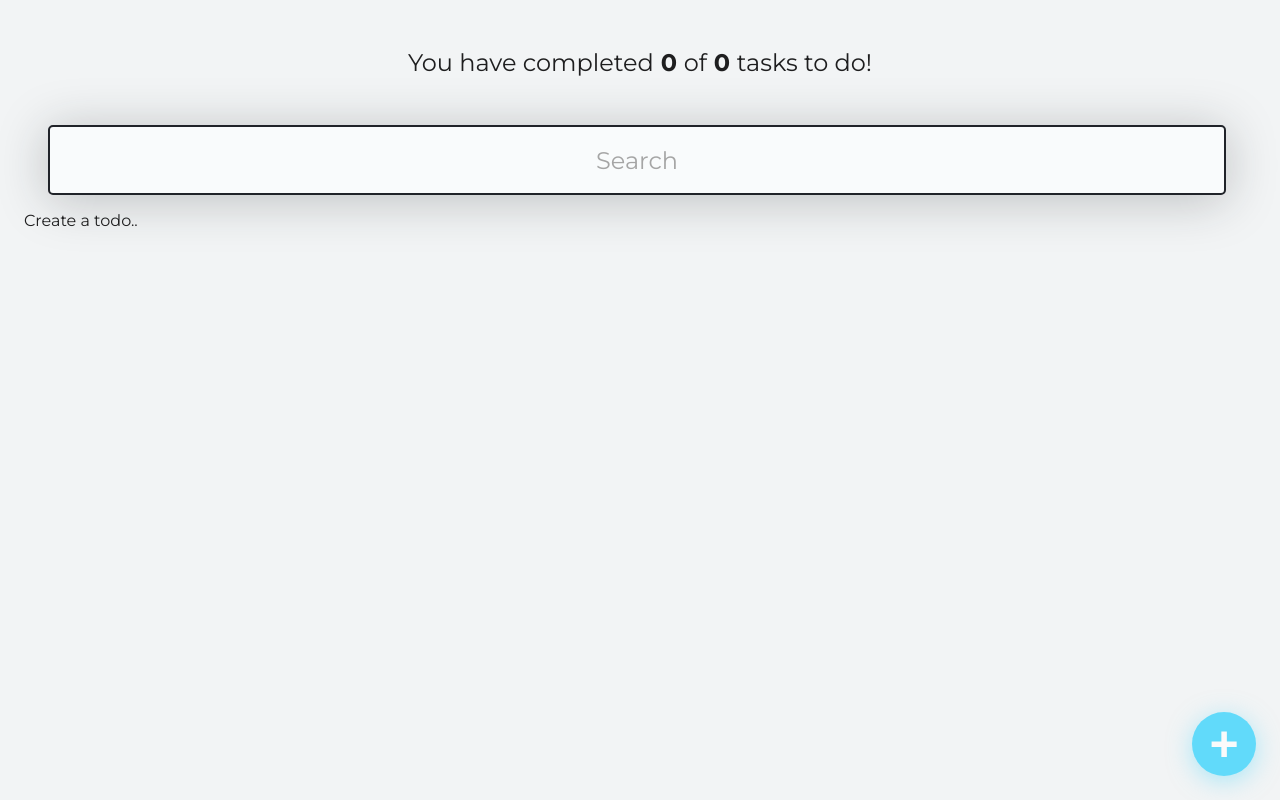
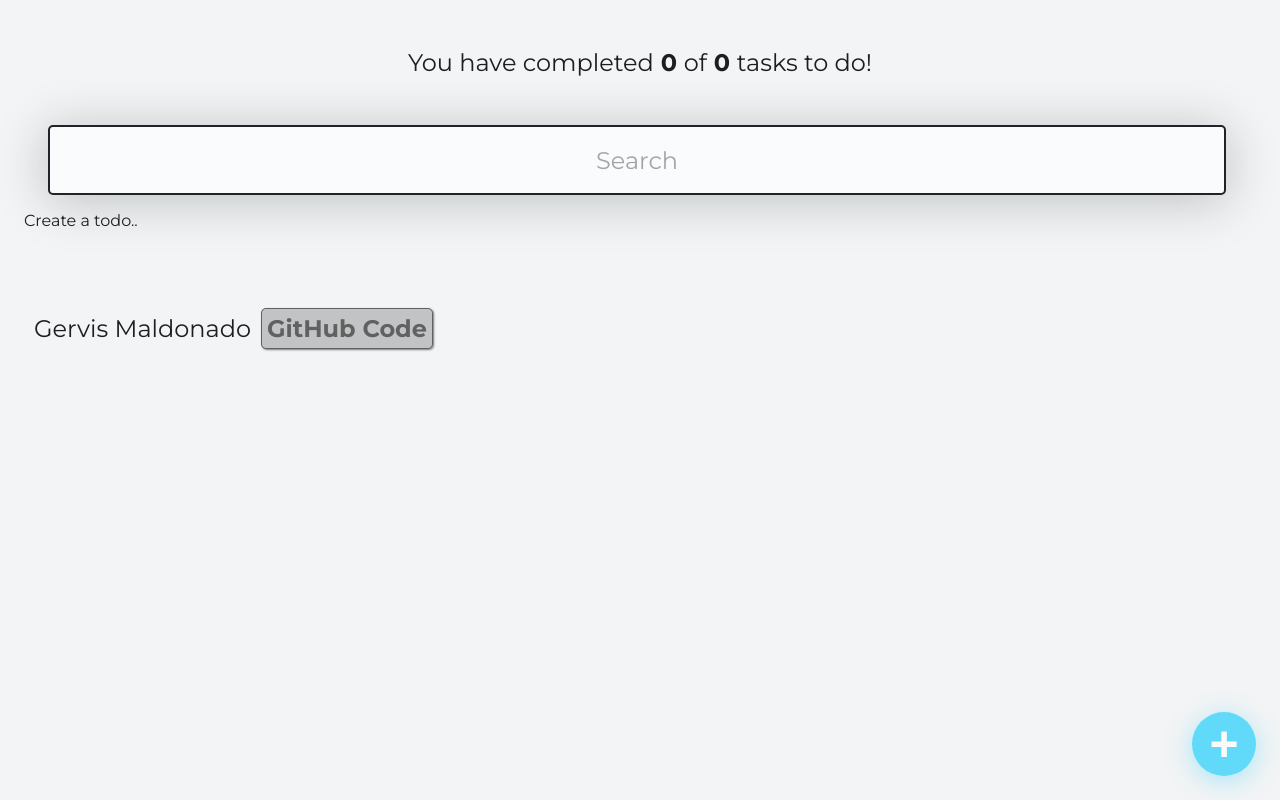
Before and after one commit to gervislm/todo-app, a React app: page / in a window 1280 px wide. Built offline with nearby package versions, Linux system fonts and the light colour scheme.

Commit message:
link to github added

```diff
--- a/src/App/index.js
+++ b/src/App/index.js
@@ -21,11 +21,11 @@ function App() {
     deleteTodo,
     openModal,
     setOpenModal,
-    addTodo,
     completedTodos,
     totalTodos,
     searchValue,
     setSearchValue,
+    addTodo,
   } = useTodos();
 
   return (
@@ -67,7 +67,7 @@ function App() {
 
       {openModal && (
         <Modal>
-          <TodoForm addTodo={addTodo} setOpenModal={addTodo} />
+          <TodoForm addTodo={addTodo} setOpenModal={setOpenModal} />
         </Modal>
       )}
     </>
--- a/src/components/NewTodoButton/NewTodoButton.css
+++ b/src/components/NewTodoButton/NewTodoButton.css
@@ -1,3 +1,36 @@
+footer {
+  display: flex;
+  align-items: center;
+  width: 100%;
+  height: 100px;
+  padding-left: 10px;
+  position: relative;
+  bottom: 24px;
+}
+
+.Link {
+  font-size: 1.5rem;
+}
+
+.Link a {
+  border: 1px solid;
+  border-radius: 5px;
+  box-shadow: 1px 1px 2px rgba(0, 0, 0, 0.5);
+  padding: 5px;
+  background-color: rgba(0, 0, 0, 0.2);
+  margin-left: 10px;
+  cursor: pointer;
+  text-decoration: none;
+  color: rgba(0, 0, 0, 0.5);
+  font-weight: 700;
+}
+
+.Link a:hover {
+  color: black;
+  box-shadow: 2px 2px 5px black;
+  transition: 0.3s ease;
+}
+
 .NewTodoButton {
   background-color: #61dafa;
   box-shadow: 0px 5px 25px rgba(97, 218, 250, 0.5);
--- a/src/components/NewTodoButton/index.js
+++ b/src/components/NewTodoButton/index.js
@@ -1,14 +1,22 @@
-import React from 'react';
-import './NewTodoButton.css';
+import React from "react";
+import "./NewTodoButton.css";
 
 function NewTodoButton({ setOpenModal }) {
   return (
-    <button
-      className='NewTodoButton'
-      onClick={() => setOpenModal((state) => !state)}
-    >
-      +
-    </button>
+    <footer>
+      <span className="Link">
+        Gervis Maldonado
+        <a href="https://github.com/gervislm/todo-app" target="_blank">
+          GitHub Code
+        </a>
+      </span>
+      <button
+        className="NewTodoButton"
+        onClick={() => setOpenModal((state) => !state)}
+      >
+        +
+      </button>
+    </footer>
   );
 }
 
```
